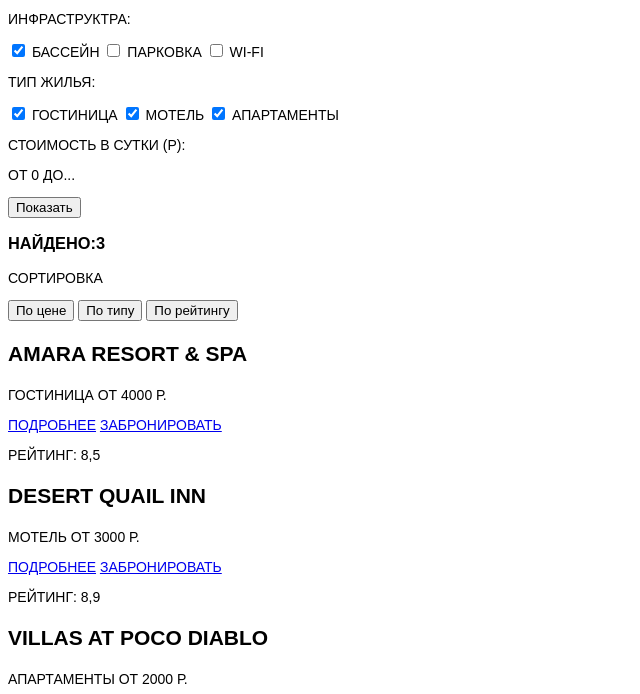
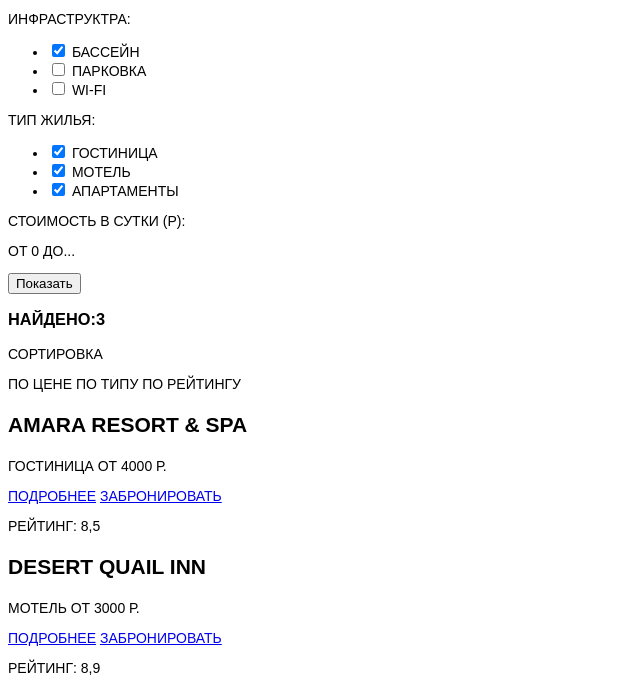
Before and after one commit to katykondr/324759-sedona, a plain HTML site: page catalog.html in a window 1280 px wide. Shown: the part 97-791 px from the top of the page, without its empty margins (0-640 px from the left). Drawn offline with Linux system fonts and the light colour scheme.

Commit message:
Внесла корректировки в разметку

```diff
--- a/catalog.html
+++ b/catalog.html
@@ -7,6 +7,7 @@
 	</head>
 	<body>
 		<header class="main-header">
+			<div class="container">
 				<nav class="main-navigation">
 					<ul>
 						<li>
@@ -28,26 +29,43 @@
 						</li>
 					</ul>
 				</nav>
+			</div>
 		</header>
-		<main>
+		<main class="container">
 			<div class="options">
 				<div class="options-infrastructure">
 					<p>Инфраструктра:</p>
+					<ul>
+						<li>
 							<input type="checkbox" name="swimming-pool" id="swimming-pool" checked>
 							<label for="swimming-pool">Бассейн</label>
+						</li>
+						<li>
 							<input type="checkbox" name="parking" id="parking">
 							<label for="parking">Парковка</label>
+						</li>
+						<li>
 							<input type="checkbox" name="wi-fi" id="wi-fi">
 							<label for="wi-fi">Wi-fi</label>
+						</li>
+					</ul>
 				</div>
 				<div class="accommodation">
 					<p>Тип жилья:</p>
+					<ul>
+						<li>
 							<input type="checkbox" name="hotel" id="hotel" checked>
 							<label for="hotel">Гостиница</label>
+						</li>
+						<li>
 							<input type="checkbox" name="motel" id="motel" checked>
 							<label for="motel">Мотель</label>
+						</li>
+						<li>
 							<input type="checkbox" name="apartment" id="apartment" checked>
 							<label for="apartment">Апартаменты</label>
+						</li>
+					</ul>
 				</div>
 				<div class="cost">
 					<p>Стоимость в сутки (Р):</p>
@@ -58,11 +76,11 @@
 			<div class="result">
 				<h3>Найдено:3</h3>
 				<p>Сортировка</p>
-				<button class="btn" type="submit">По цене</button>
-				<button class="btn" type="submit">По типу</button>
-				<button class="btn" type="submit">По рейтингу</button>
+				<a class="btn" >По цене</a>
+				<a class="btn" >По типу</a>
+				<a class="btn" >По рейтингу</a>
 			</div>
-			<div class="result-of-selection"
+			<div class="result-of-selection">
 				<div class="content">
 					<div class="content-left">
 						<h3>Amara resort & Spa</h3>
```
Lines whose indentation alone changed are shown as unchanged.
